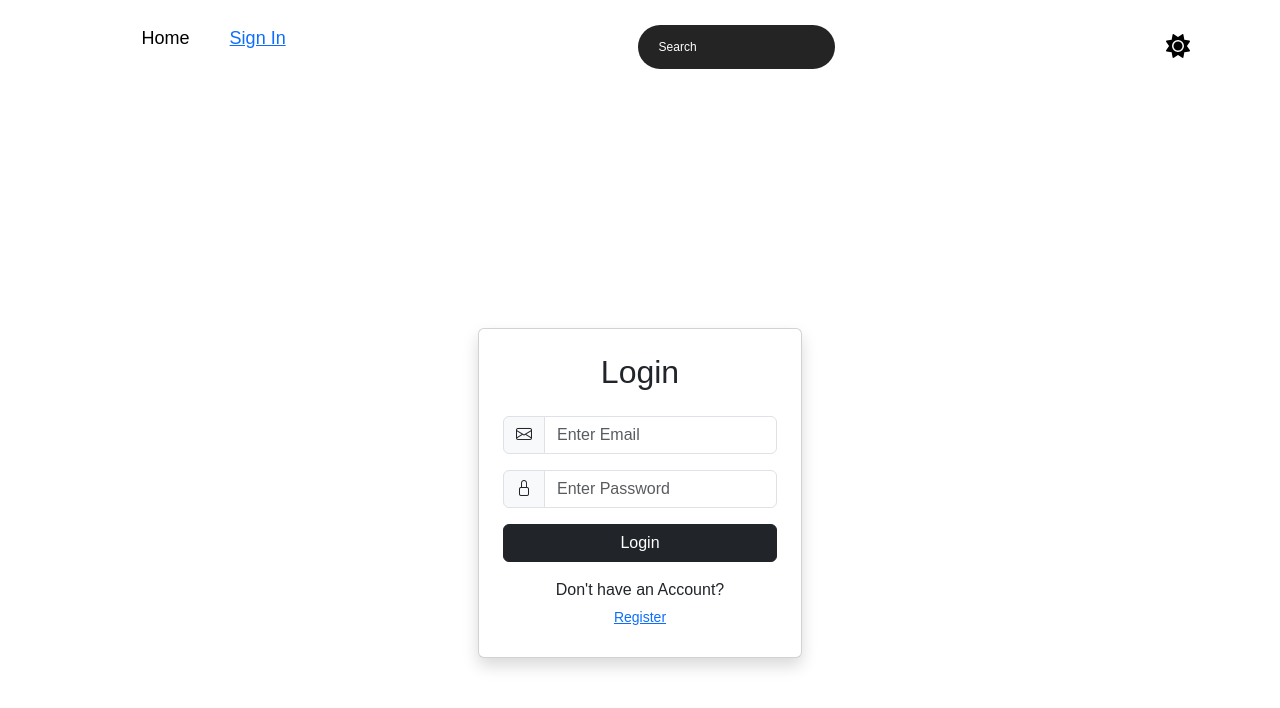
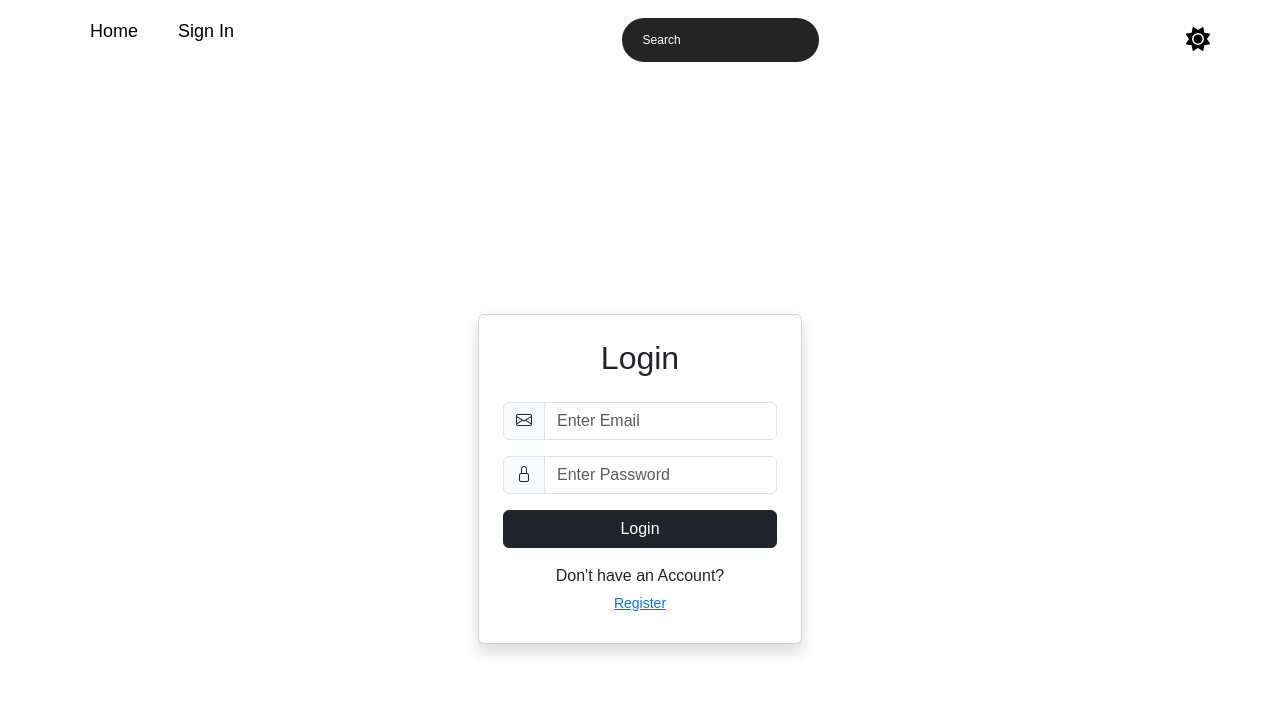
Before and after one commit to fatimahaj0/itransition-project, a React (Vite) app in the folder frontend/: page /signin in a window 1280 px wide. Shown: the top 708 px of the page. Built offline with nearby package versions, Linux system fonts and the light colour scheme.

Commit message:
container css

```diff
--- a/frontend/src/App.css
+++ b/frontend/src/App.css
@@ -1,3 +1,8 @@
+.color-text{color: var(--text-color);}
+.color-bg{background-color: var(--body-color);}
+
+.container{width: 1650px;max-width: 90%;margin: auto;padding: 0 !important}
+
 :root {
   --body-color: white;
   --text-color: black;
--- a/frontend/src/components/navbar/Navbar.css
+++ b/frontend/src/components/navbar/Navbar.css
@@ -3,15 +3,13 @@
   display: flex !important;
   align-items: center !important;
   justify-content: space-between !important;
-  padding: 15px 7% !important;
 }
 
 ul {
-
   list-style: none;
   text-align: center;
   margin: 0;
-  padding: 0
+  padding: 0 !important;
 }
 
 ul li {
@@ -20,6 +18,8 @@ ul li {
   font-size: 18px;
   cursor: pointer;
 }
+
+ul li a{text-decoration: none;color: var(--text-color);}
 
 .toggle-container {
   font-size: 24px;
--- a/frontend/src/components/navbar/Navbar.jsx
+++ b/frontend/src/components/navbar/Navbar.jsx
@@ -11,6 +11,7 @@ function Navbar({ theme, setTheme }) {
   };
 
   return (
+    <div className="container">
 		<div className="navbar">
 			  <ul>
 				<li>Home</li>
@@ -25,6 +26,7 @@ function Navbar({ theme, setTheme }) {
 				<FontAwesomeIcon icon={theme === 'light' ? faSun : faMoon} className={theme === 'dark' ? 'moon-icon' : ''} />
 			  </div>
 		</div>
+    </div>
   );
 }
 
--- a/frontend/src/index.css
+++ b/frontend/src/index.css
@@ -4,9 +4,3 @@
 	box-sizing : border-box;
 	font-family : sans-serif;
 }
-
-.container{
-width : 100vw;
-min-height: 100vh;
-background : #ced8ff ;
-}
--- a/frontend/src/pages/signin/Signin.jsx
+++ b/frontend/src/pages/signin/Signin.jsx
@@ -32,7 +32,7 @@ function SignIn() {
 };
 
   return (
-	<div className="d-flex justify-content-center align-items-center vh-100">
+	<div className="container d-flex justify-content-center align-items-center vh-100">
       <div className="card shadow p-4" style={{ maxWidth: "400px" }}>
         <h2 className="text-center mb-4">Login</h2>
         <form onSubmit={handleSubmit}>
```
Lines whose indentation alone changed are shown as unchanged.
